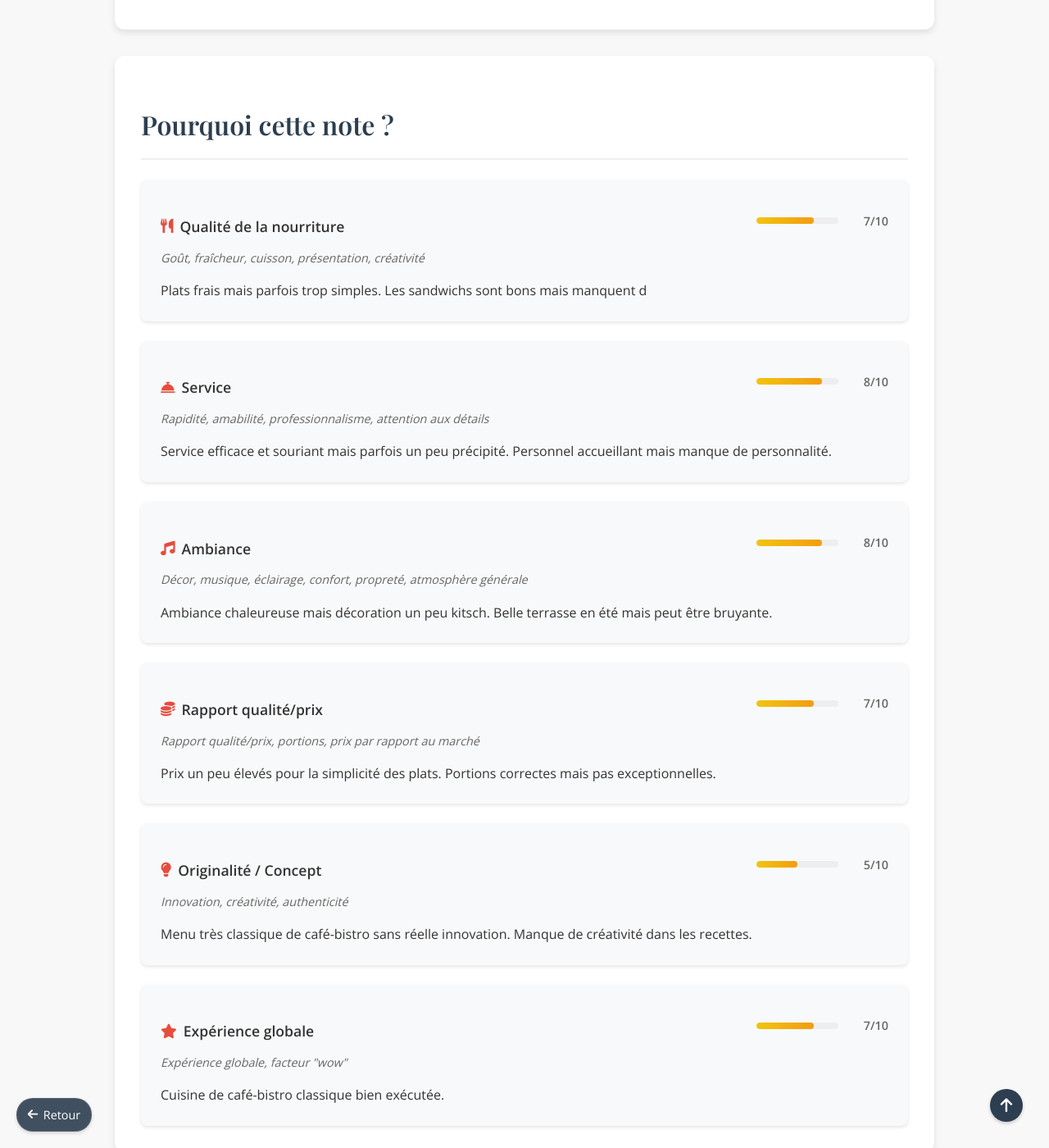
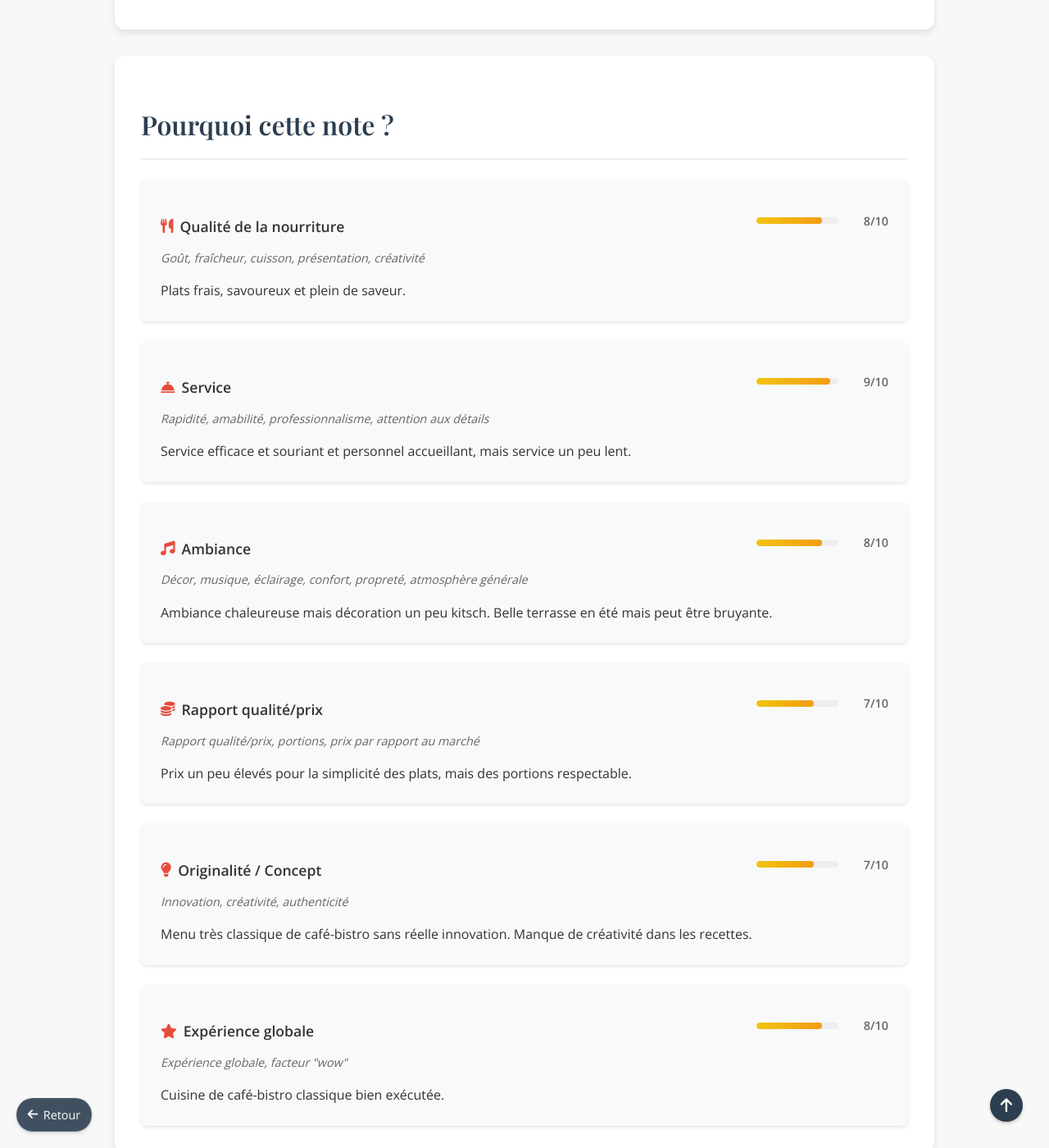
Before and after one commit to Natael21/blog-culinaire, a Jekyll site: the page built from _posts/2024-05-04-caffuccino.markdown, in a window 1280 px wide and 1400 px high, scrolled down 1785 px. Shown: the whole window at 82% size. Built offline with Jekyll 4.4.1, drawn with Linux system fonts in a browser that asks for light colours; a script that is not in the unit is left out; comment, search, counter and statistics services are not loaded.

Commit message:
Ajout du restaurant: 2024-05-04-caffuccino.markdown

```diff
--- a/_posts/2024-05-04-caffuccino.markdown
+++ b/_posts/2024-05-04-caffuccino.markdown
@@ -1,44 +1,44 @@
 ---
 layout: restaurant
-title: 'Caffuccino'
+title: "Caffuccino"
 date: 2024-05-04
 state: ready
-note: 7.0
-style: 'Bistro & Café'
-diet: 'vegetarian-friendly'
-description: 'Un charmant café-bistro qui vous accueille dans une ambiance chaleureuse et conviviale !'
-price: 'medium'
-address: '1700 Rue King Ouest, Sherbrooke, QC J1J 2C9'
-image: '/images/Caffucino.jpg'
+note: 7.8
+style: "Bistro & Café"
+diet: "vegetarian-friendly"
+description: "Un charmant café-bistro qui vous accueille dans une ambiance chaleureuse et conviviale !"
+price: "medium"
+address: "1700 Rue King Ouest, Sherbrooke, QC J1J 2C9"
+image: "/images/Caffucino.jpg"
 images:
   - image: "/images/Caffucino_Nicolas.jpg"
   - image: "/images/Caffucino_Nataël.jpg"
 
 ratings:
   food:
-    score: 7
+    score: 8
     criteria: 'Goût, fraîcheur, cuisson, présentation, créativité'
-    comment: 'Plats frais mais parfois trop simples. Les sandwichs sont bons mais manquent d'
+    comment: "Plats frais, savoureux et plein de saveur."
   service:
-    score: 8
+    score: 9
     criteria: 'Rapidité, amabilité, professionnalisme, attention aux détails'
-    comment: 'Service efficace et souriant mais parfois un peu précipité. Personnel accueillant mais manque de personnalité.'
+    comment: "Service efficace et souriant et personnel accueillant, mais service un peu lent."
   ambiance:
     score: 8
     criteria: 'Décor, musique, éclairage, confort, propreté, atmosphère générale'
-    comment: 'Ambiance chaleureuse mais décoration un peu kitsch. Belle terrasse en été mais peut être bruyante.'
+    comment: "Ambiance chaleureuse mais décoration un peu kitsch. Belle terrasse en été mais peut être bruyante."
   value:
     score: 7
     criteria: 'Rapport qualité/prix, portions, prix par rapport au marché'
-    comment: 'Prix un peu élevés pour la simplicité des plats. Portions correctes mais pas exceptionnelles.'
+    comment: "Prix un peu élevés pour la simplicité des plats, mais des portions respectable."
   originality:
-    score: 5
+    score: 7
     criteria: 'Innovation, créativité, authenticité'
-    comment: 'Menu très classique de café-bistro sans réelle innovation. Manque de créativité dans les recettes.'
+    comment: "Menu très classique de café-bistro sans réelle innovation. Manque de créativité dans les recettes."
   overall:
-    score: 7
+    score: 8
     criteria: 'Expérience globale, facteur "wow"'
-    comment: 'Cuisine de café-bistro classique bien exécutée.'
+    comment: "Cuisine de café-bistro classique bien exécutée."
 ---
 
 
```
Also changed, not shown: images/Caffucino.jpg, images/Caffucino_Nataël.jpg, images/Caffucino_Nicolas.jpg.
